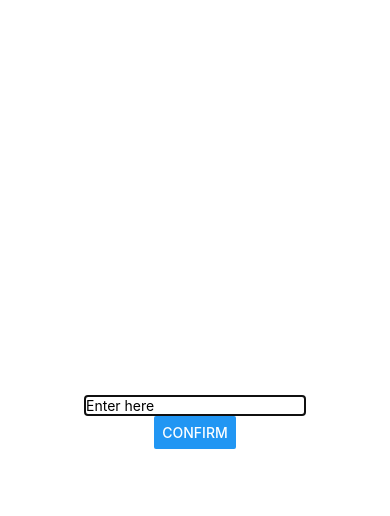
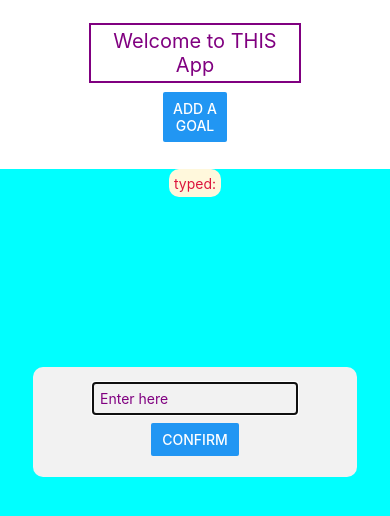
Before and after one commit to Spec-DY/react-native-project, a React Native app: screen / in a window 390 px wide. Both pictures are taken after a click on the button "ADD A GOAL". Shown: the top 516 px of the page. Built offline with nearby package versions, Linux system fonts and the light colour scheme.

Commit message:
add styling

```diff
--- a/App.js
+++ b/App.js
@@ -1,5 +1,5 @@
 import { StatusBar } from 'expo-status-bar';
-import { Pressable, StyleSheet, Text, TextInput, View, Button } from 'react-native';
+import { Pressable, StyleSheet, Text, TextInput, View, Button,SafeAreaView } from 'react-native';
 import Header from "./components/Header.js";
 import { useState } from 'react';
 import Input from "./components/Input.js";
@@ -17,13 +17,24 @@ export default function App() {
     setModalVisibility(!modalVisibility)
   }
   return (
-    <View style={styles.container}>
-      <Header name = "Thunder" />
-      <StatusBar style="auto" />
+    <SafeAreaView style={styles.container}>
+      <View style={styles.top} >
+        <Header name = "THIS App" />
+        <StatusBar style="auto" />
+
+        <View style={styles.button}>
+          <Button title="Add a goal" onPress={handleModalVisibility} />
+        </View>
+      </View>
+
       <Input autoFocus={true} onConfirm={handleInputData} modalVisibility={modalVisibility}/>
-      <Button title="Add a goal" onPress={handleModalVisibility} />
-      <Text>typed:{text}</Text>
-    </View>
+
+      <View style={styles.bottom}>
+        <View style={styles.bottomText}>
+          <Text style={styles.text}>typed:{text}</Text>
+        </View>
+      </View>
+    </SafeAreaView>
 
   );
 }
@@ -33,6 +44,31 @@ const styles = StyleSheet.create({
     flex: 1,
     backgroundColor: '#fff',
     alignItems: 'center',
-    justifyContent: 'center',
+    justifyContent: 'center'
   },
+  top:{
+    flex:1,
+    justifyContent:"center",
+    alignItems:"center"
+  },
+  bottom:{
+    flex: 4,
+    backgroundColor: "aqua",
+    alignItems:"center",
+    width:"100%"
+  },
+  bottomText:{
+    borderRadius:10,
+    backgroundColor:"cornsilk"
+  },
+  text: {
+    fontSize: 14,
+    color: '#dc143c',
+    marginTop: "2%",
+    padding:5,
+  },
+  button: {
+    width: '30%',
+    margin: "2%"
+  }
 });
--- a/components/Header.js
+++ b/components/Header.js
@@ -4,9 +4,21 @@ import { StyleSheet, Text, View } from 'react-native';
 const Header = ({name})=> {
   return (
     <View>
-      <Text>Welcome to {name}</Text>
+      <Text style={styles.text}>Welcome to {name}</Text>
     </View>
   );
 }
 
+const styles = StyleSheet.create({
+  text:{
+    color:"purple",
+    fontSize:20,
+    marginBottom: '2%',
+    padding: '2%',
+    borderColor: 'purple',
+    borderWidth: 2,
+    textAlign: 'center'
+  }
+})
+
 export default Header;
--- a/components/Input.js
+++ b/components/Input.js
@@ -14,11 +14,12 @@ const Input = ({autoFocus, onConfirm, modalVisibility}) => {
     return(
         <Modal
             animationType="slide"
-            transparent={false}
+            transparent={true}
             visible={modalVisibility}>
             <View style={styles.container}>
+                <View style={styles.modal}>
                     <TextInput
-                    style = {{borderWidth: 2}}
+                        style = {styles.textInput}
                         autoCorrect={true}
                         placeholder='Enter here'
                         onChangeText={(changedText) => {
@@ -40,7 +41,10 @@ const Input = ({autoFocus, onConfirm, modalVisibility}) => {
                         </Text>
                     )}
 
+                    <View style={styles.button}>
                         <Button title="Confirm" onPress={handleConfirm}/>
+                    </View>
+                </View>
             </View>
         </Modal>
     )
@@ -49,10 +53,29 @@ const Input = ({autoFocus, onConfirm, modalVisibility}) => {
 const styles = StyleSheet.create({
     container: {
       flex: 1,
-      backgroundColor: '#fff',
       alignItems: 'center',
       justifyContent: 'center',
     },
+    textInput: {
+        width: '70%',
+        color:"purple",
+        marginBottom: '1%',
+        padding: '2%',
+        borderColor: 'purple',
+        borderWidth: 2,
+        textAlign: 'left'
+    },
+    button: {
+      width: '30%',
+      margin: "2%",
+    },
+    modal: {
+        width: '83%',
+        backgroundColor: '#f2f2f2',
+        borderRadius: 10,
+        padding: 15,
+        alignItems: 'center',
+    }
 });
 
 export default Input;
```
Lines whose indentation alone changed are shown as unchanged.
